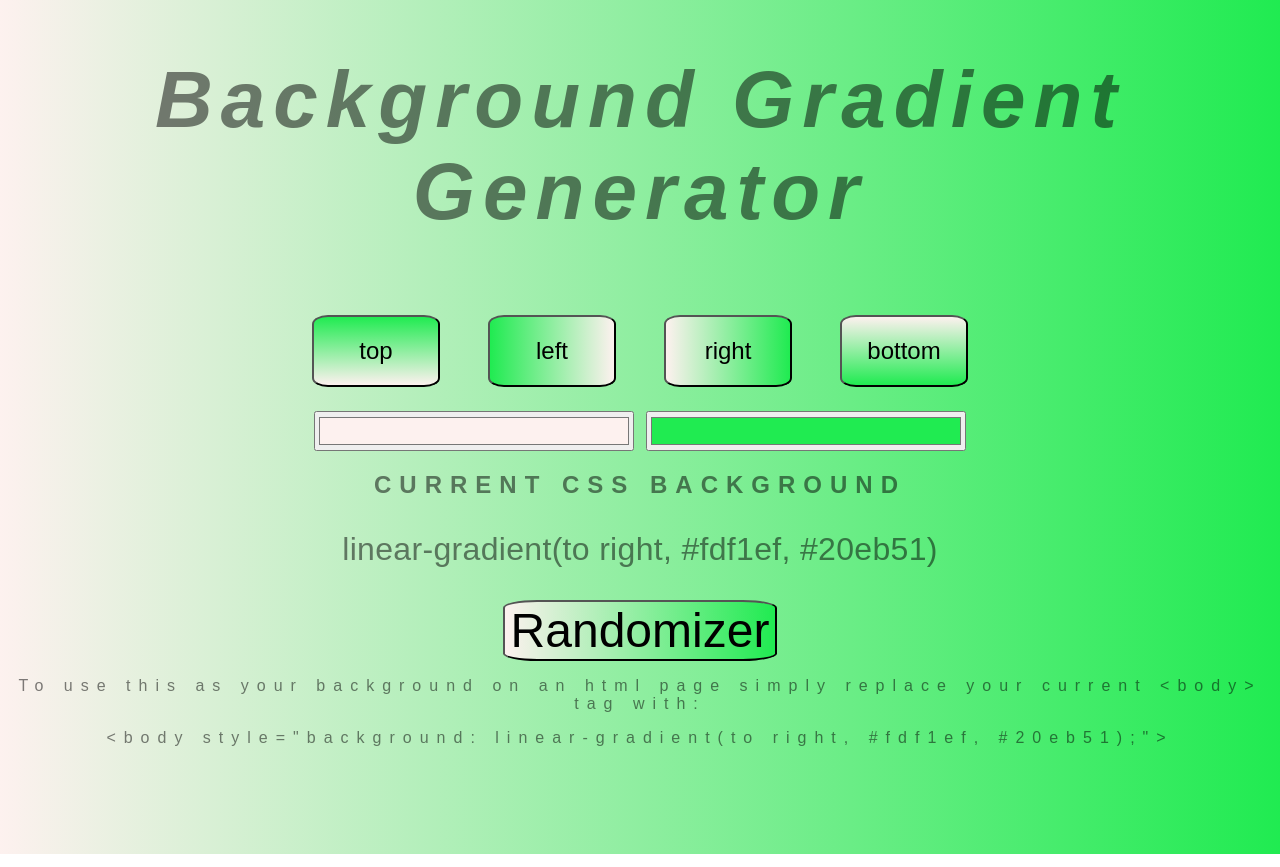
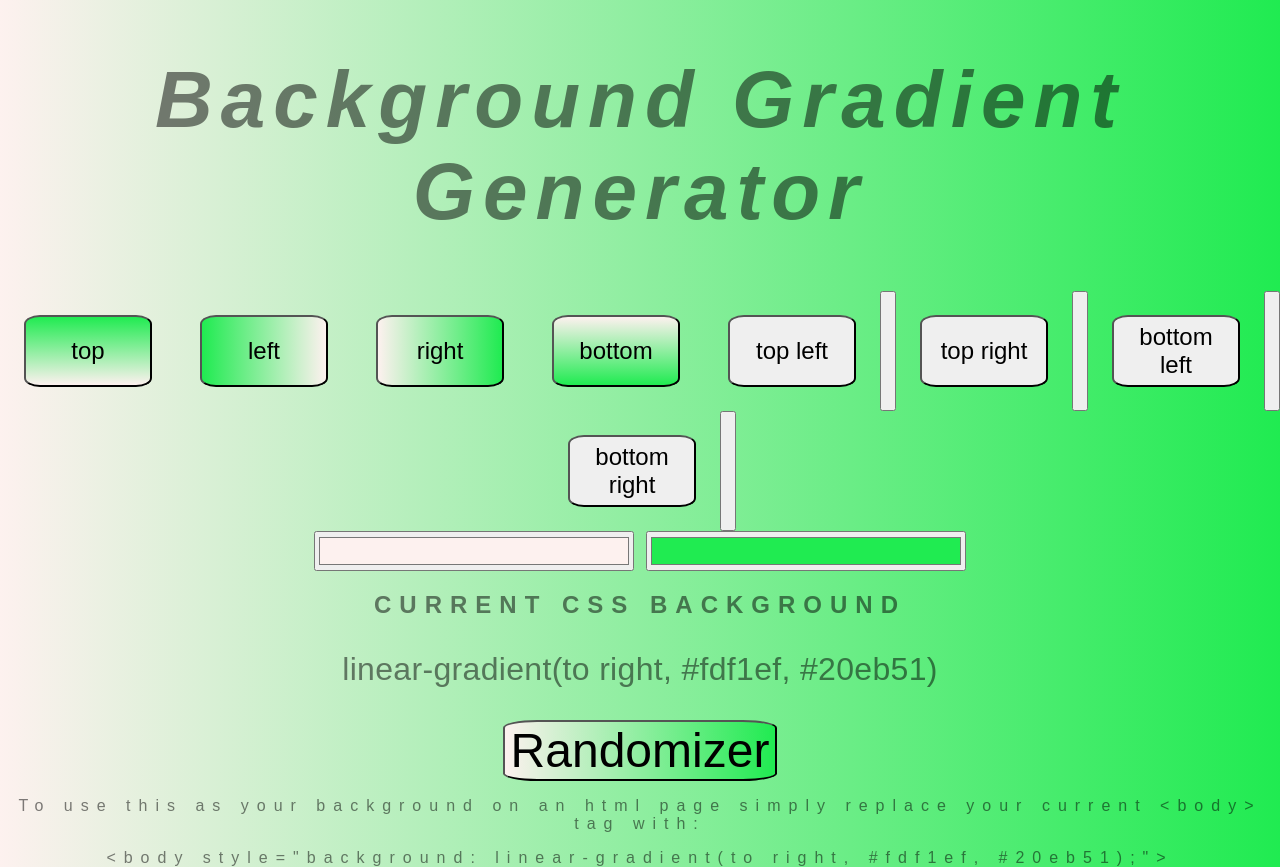
Before and after one commit to 512jay/Gradient-Background, a plain HTML site: page index.html in a window 1280 px wide. Drawn offline with Linux system fonts and the light colour scheme.

Commit message:
Added diagonal buttons

```diff
--- a/index.html
+++ b/index.html
@@ -12,6 +12,10 @@
     <button class="dirBtn"  id="left" name="direction">left</button>
     <button class="dirBtn"  id="right" name="direction">right</button>
     <button class="dirBtn"  id="bottom"  name="direction">bottom</button>
+    <button class="dirBtn" id= "top-left" name="direction">top left<button>
+    <button class="dirBtn" id= "top-right" name="direction">top right<button>
+    <button class="dirBtn" id= "bottom-left" name="direction">bottom left<button>
+    <button class="dirBtn" id= "bottom-right" name="direction">bottom right<button>
 </div>
 <div>
     <input class="color1" type="color" name="color1" value="#00ff00">
```
